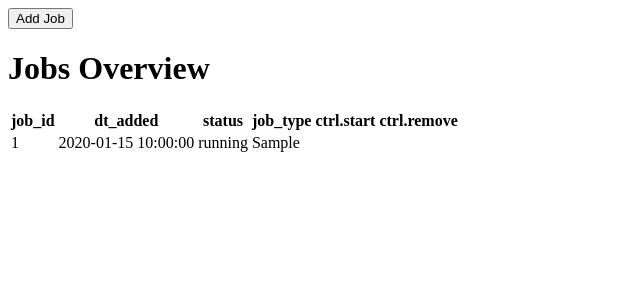
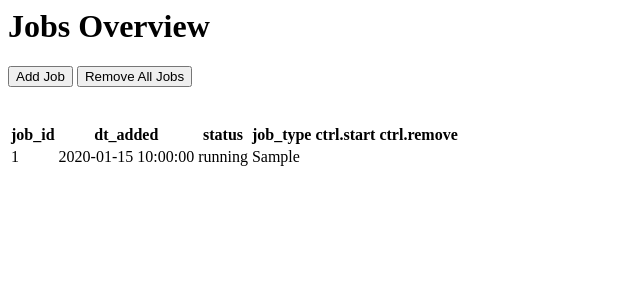
Before and after one commit to GustavRoder/task_runner, a Flask app: template templates/index.html in a window 1280 px wide. Shown: the top 300 px of the page, without its empty margins (0-640 px from the left). Run offline with Flask 3, Linux system fonts and the light colour scheme; the template is opened without the code that fills it: most values are stand-ins (such as "Sample title", 1, 10 or a date in 2020).

Commit message:
Add "Remove All Jobs" functionality

```diff
--- a/job_engine.py
+++ b/job_engine.py
@@ -142,6 +142,21 @@ class JobEngine:
 
 
     @staticmethod
+    def remove_all_jobs():
+
+        for f in os.listdir(s_jobs_folder):
+            p = os.path.join(s_jobs_folder,f)
+
+            if os.path.isdir(p):
+                shutil.rmtree(p)
+
+
+
+
+
+
+
+    @staticmethod
     def start_job(job_id):
 
         if os.path.exists(JobEngine.get_job_dir(job_id))==False:
--- a/main.py
+++ b/main.py
@@ -63,9 +63,14 @@ def api_jobs_start(job_id):
 @app.route("/api/jobs/remove/<job_id>")
 def api_jobs_remove(job_id):
 
-    JobEngine.remove_job(job_id)
+    if job_id=='all':
+        JobEngine.remove_all_jobs()
+        print("Removed all jobs!")
 
-    print(f"Removed {job_id}!")
+    else:
+        JobEngine.remove_job(job_id)
+        print(f"Removed {job_id}!")
+
     return redirect("/")
 
 
--- a/templates/index.html
+++ b/templates/index.html
@@ -11,11 +11,16 @@
 
 
 
-    function add_job() {
+    function job_add() {
         fetch('/api/jobs/add');
+    }
 
 
+    function jobs_remove_all() {
+        fetch('/api/jobs/remove/all');
     }
+
+
 
 </script>
 
@@ -28,6 +33,11 @@
 
 <body>
 
+    <h1>Jobs Overview</h1>
+    <button onclick="job_add()">Add Job</button>
+    <button onclick="jobs_remove_all()">Remove All Jobs</button>
+
+    <br /><br /><br />
 
     <table>
 
@@ -40,9 +50,7 @@
 
         <tbody>
 
-            <button onclick="add_job()">Add Job</button>
 
-            <h1>Jobs Overview</h1>
             {% for job in jobs %}
             <tr>
                 <td>{{job['job_id']}}</td>
```
